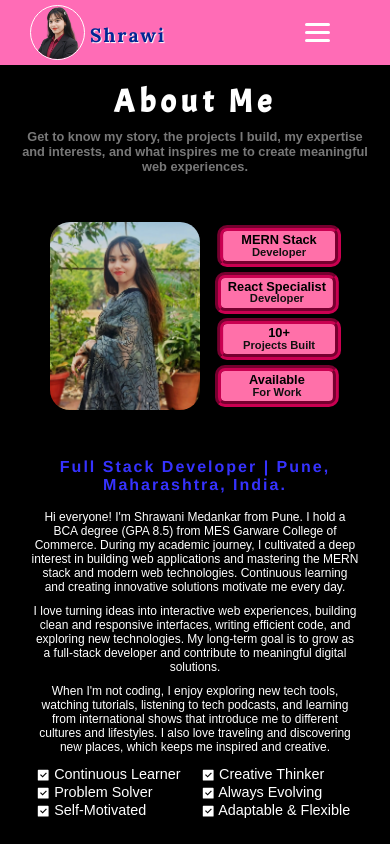
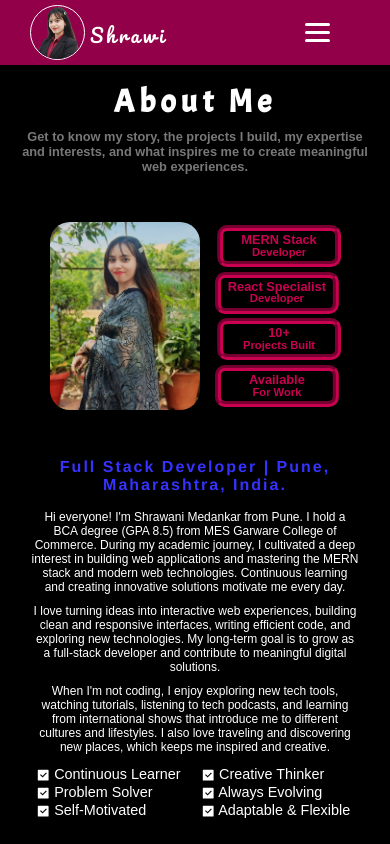
Before and after one commit to shrawanimedankar/Portfolio, a React (Vite) app: page /about in a window 390 px wide. Shown: the top 844 px of the page. Built offline with nearby package versions, Linux system fonts and the light colour scheme; a web font is replaced by a local one.

Commit message:
Improved responsiveness of pages

```diff
--- a/src/Components/Footer.module.css
+++ b/src/Components/Footer.module.css
@@ -1,5 +1,5 @@
 .footer {
-  background: #13070c;
+  background: #130108;
   color: #fff;
   padding: 40px 7px 20px 7px;
   margin-top: 50px;
--- a/src/Components/Navbar.css
+++ b/src/Components/Navbar.css
@@ -5,7 +5,7 @@
   justify-content: space-between;
   align-items: center;
   padding: 5px 60px 5px 30px;
-  background: #ff6cb6;
+  background: #920049;
   position: sticky;
   top: 0;
   left: 0;
@@ -37,18 +37,17 @@
 }
 
 .logo {
-  color: #002793;
+  color: #ffffff;
   font-size: 1.2rem;
-  font-family: "Lora", serif;
-  text-shadow: 1px 1px 1px rgb(255, 255, 255);
-  letter-spacing: 2px;
+  font-family: "Pacifico", cursive;
+  letter-spacing: 3px;
   transition: all 0.3s ease;
   padding-top: 12px;
-  font-weight: 900;
+  font-weight: 300;
 }
 
 .logo-link:hover .logo {
-  transform: scale(1.08);
+  transform: scale(1.02);
 }
 
 /* Nav links */
@@ -61,7 +60,7 @@
 .nav-links a {
   position: relative;
   text-decoration: none;
-  color: rgb(0, 0, 0);
+  color: rgb(255, 255, 255);
   font-weight: 900;
   font-size: 1.2rem;
   display: inline-block;
--- a/src/Pages/About/About.jsx
+++ b/src/Pages/About/About.jsx
@@ -1,5 +1,4 @@
 import styles from "./About.module.css";
-// import profilePic from "../../assets/profile.jpg";
 import profilePic2 from "../../assets/profile2.jpeg";
 import Icons from "../../utils/icons";
 
--- a/src/Pages/About/About.module.css
+++ b/src/Pages/About/About.module.css
@@ -39,7 +39,7 @@
 }
 .card p {
   font-size: 0.9em !important;
-  color: #111111;
+  color: #ca0051;
 }
 .card h3,
 .card p {
@@ -48,8 +48,7 @@
 }
 .card {
   text-align: center;
-  background: #ff70a9;
-  color: #000000;
+  color: #ca0051;
   height: fit-content;
   margin: 0%;
   padding: 3px 9px;
@@ -57,7 +56,7 @@
   border: 9px groove #ca0051;
   animation: floatY 4s ease-in-out infinite;
   transition:
-    transform 0.4s ease,
+    transform 0.5s ease,
     box-shadow 0.4s ease;
 }
 
--- a/src/styles/font.css
+++ b/src/styles/font.css
@@ -6,3 +6,4 @@
 @import url('https://fonts.googleapis.com/css2?family=Young+Serif&display=swap');
 @import url("https://fonts.googleapis.com/css2?family=Varta:wght@300;400;500;600;700&display=swap");
 @import url('https://fonts.googleapis.com/css2?family=Acme&display=swap');
+@import url('https://fonts.googleapis.com/css2?family=Pacifico&display=swap');
```
